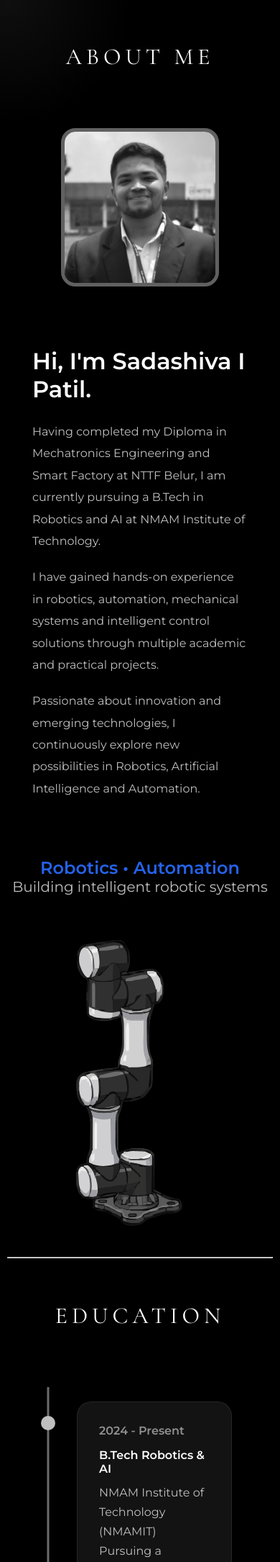
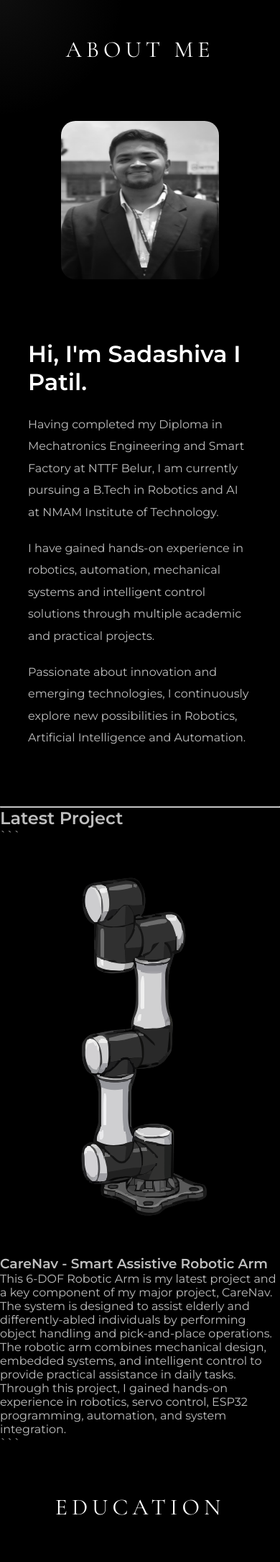
Before and after one commit to sadashivaipatil/sadashiv, a Python web app: template templates/index.html in a window 390 px wide. Shown: the part 855-3025 px from the top of the page at 72% size. Run offline with Jinja, Linux system fonts and the light colour scheme; the template is opened without the code that fills it, so the values that code supplies are empty.

Commit message:
Added CareNav project section and mobile improvements

````diff
--- a/templates/index.html
+++ b/templates/index.html
@@ -19,67 +19,6 @@
     <!-- Font Awesome -->
 
     <link rel="stylesheet" href="{{ url_for('static', filename='style.css') }}">
-<style>
-body{
-    font-family: 'Montserrat', sans-serif;
-    margin: 0;
-    padding: 10px;
-}
-
-.about-section{
-    display: flex;
-    justify-content: space-between;
-    align-items: center;
-    gap: 20px;
-}
-
-.profile-pic{
-    width: 180px;
-    height: 180px;
-    border-radius: 50%;
-    object-fit: cover;
-    object-position: center top;
-    border: 5px solid #2563EB;
-    box-shadow: 0px 4px 15px rgba(0,0,0,0.2);
-}
-
-.social-links{
-    display: flex;
-    gap: 20px;
-    align-items: center;
-}
-
-/* Mobile View */
-@media (max-width: 768px){
-
-    .about-section{
-        flex-direction: column;
-        text-align: center;
-    }
-
-    .profile-pic{
-        width: 140px;
-        height: 140px;
-    }
-
-    h1{
-        font-size: 24px;
-    }
-
-    h2{
-        font-size: 20px;
-    }
-
-    h3{
-        font-size: 16px;
-    }
-
-    .social-links{
-        justify-content: center;
-        flex-wrap: wrap;
-    }
-}
-</style>
 </head>
 
 <body>
@@ -262,7 +201,7 @@ body{
 
         <div class="about-image reveal-left">
 
-            <img src="{{ url_for('static', filename='assets/images/pfp.jpeg') }}" alt="Sadashiva" class="profile-pic">
+            <img src="{{ url_for('static', filename='assets/images/pfp.jpeg') }}" alt="Sadashiva">
 
         </div>
 
@@ -292,29 +231,35 @@ body{
     </div>
 
 </section>
+<!-- Latest Project -->
 
-<div class="about-section">
+<hr>
+
+<h2>Latest Project</h2>
+
+<div class="project-section">
+
+```
+<img src="{{ url_for('static', filename='arm.svg') }}"
+     alt="CareNav Robotic Arm"
+     class="project-image">
 
 <div>
+    <h3>CareNav - Smart Assistive Robotic Arm</h3>
 
-        <h1 style="color:#2563EB;">
-            Robotics • Automation
-        </h1>
+    <p>
+        This 6-DOF Robotic Arm is my latest project and a key component of my major project, CareNav.
+        The system is designed to assist elderly and differently-abled individuals by performing
+        object handling and pick-and-place operations. The robotic arm combines mechanical design,
+        embedded systems, and intelligent control to provide practical assistance in daily tasks.
 
-        <p style="font-size:20px; max-width:600px;">
-            Building intelligent robotic systems
+        Through this project, I gained hands-on experience in robotics, servo control,
+        ESP32 programming, automation, and system integration.
     </p>
 </div>
+```
 
-    <img src="{{ url_for('static', filename='arm.svg') }}"
-         alt="Robotic Arm"
-         style="
-            width:450px;
-            max-width:100%;
-         ">
 </div>
-
-<hr>
 
 <!-- EDUCATION & EXPERIENCE -->
 
````
Lines whose indentation alone changed are shown as unchanged.
